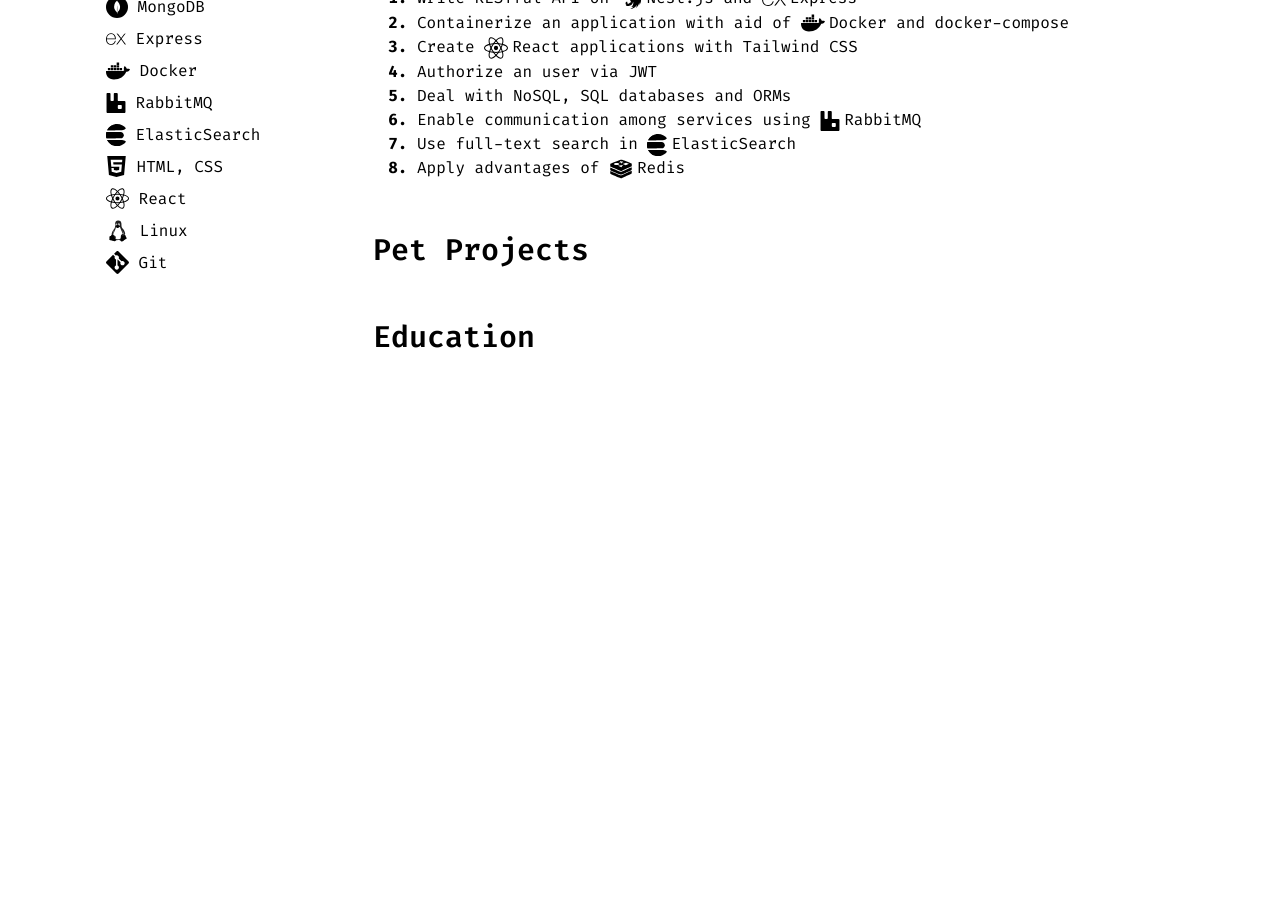
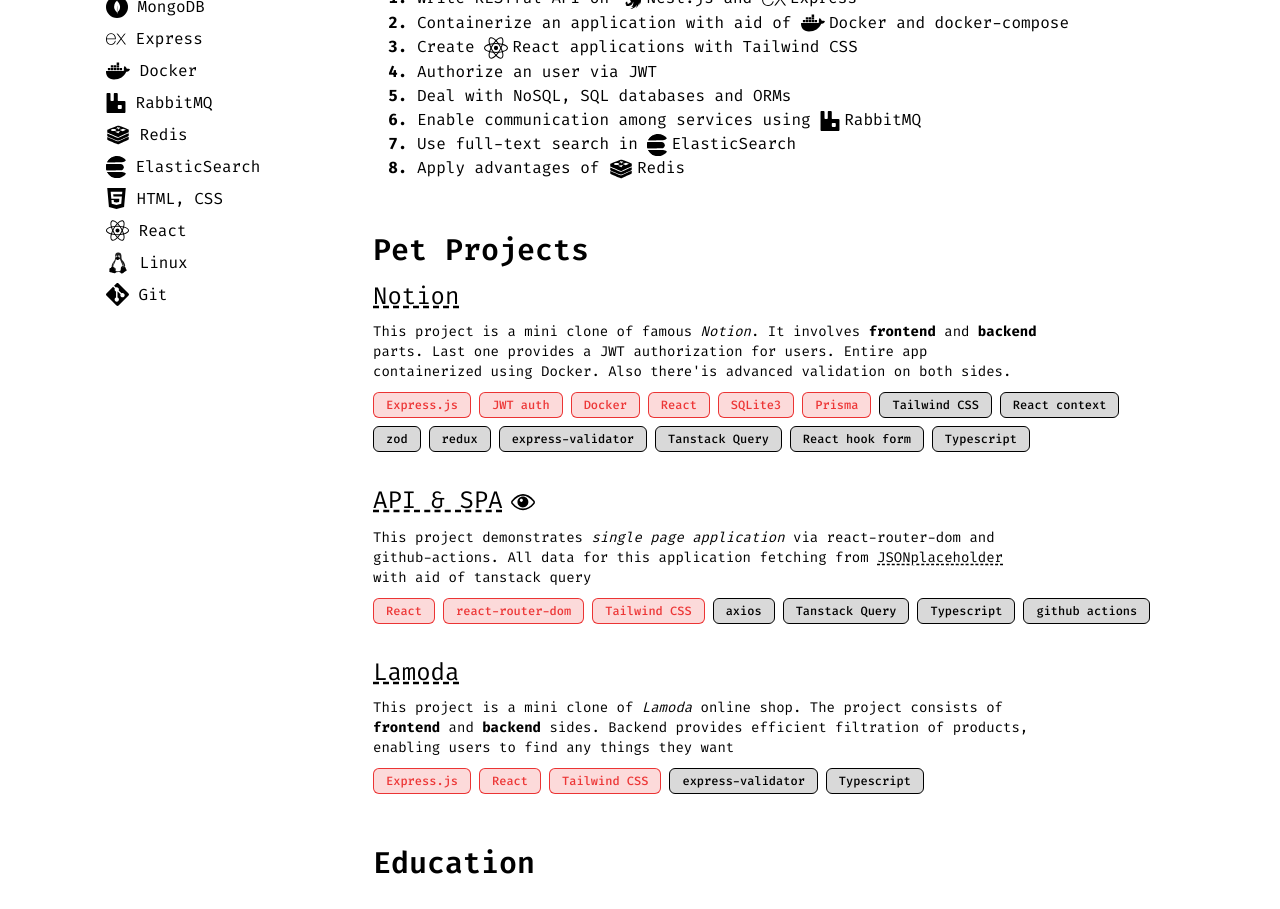
Before and after one commit to Aliph0th/curriculumvitae, a React (Vite) app: page / in a window 1280 px wide. Shown: the part 720-1629 px from the top of the page. Before the commit the page ends 1103 px from the top, so only its background shows below. Built offline with nearby package versions, Linux system fonts and the light colour scheme.

Commit message:
feat: add pet projects

```diff
--- a/index.html
+++ b/index.html
@@ -8,7 +8,7 @@
       <meta name="viewport" content="width=device-width, initial-scale=1.0" />
       <title>Anton Zubkov | CV</title>
    </head>
-   <body>
+   <body class="overflow-x-hidden">
       <div id="root"></div>
       <script type="module" src="/src/main.tsx"></script>
    </body>
--- a/src/components/sections/PetProjects.tsx
+++ b/src/components/sections/PetProjects.tsx
@@ -1,5 +1,8 @@
 import { FC } from 'react';
-import { ANCHORS } from '../../constants';
+import { ANCHORS, PET_PROJECTS } from '../../constants';
+import Badge from '../ui/Badge';
+import Eye from '../../assets/preview.svg?react';
+import Tooltiped from '../ui/Tooltiped';
 
 interface PetProjectsProps {
    className?: string;
@@ -8,8 +11,39 @@
 const PetProjects: FC<PetProjectsProps> = ({ className }) => {
    return (
       <div className={className} id={ANCHORS.PET_PROJECTS.id}>
-         <h3 className="font-semibold text-3xl">Pet Projects</h3>
-         <p></p>
+         <h3 className="font-semibold text-3xl mb-3">Pet Projects</h3>
+         <div>
+            {PET_PROJECTS.map(project => (
+               <div key={project.title} className="mb-8">
+                  <a
+                     href={project.link}
+                     className="transition-all text-2xl underline decoration-dashed hover:text-accent hover:decoration-solid"
+                     target="_blank"
+                     rel="noreferrer"
+                  >
+                     {project.title}
+                  </a>
+                  {project.preview && (
+                     <a href={project.preview} className="ml-2" target="_blank" rel="noreferrer">
+                        <Tooltiped tooltip="View deployment">
+                           <Eye className="w-6 mb-1 hover:fill-accent inline" />
+                        </Tooltiped>
+                     </a>
+                  )}
+                  <p className="text-sm w-10/12 my-2.5">{project.description}</p>
+                  <div className="flex flex-wrap gap-2">
+                     {project.keyTechnologies.map(tech => (
+                        <Badge key={tech} emphasize>
+                           {tech}
+                        </Badge>
+                     ))}
+                     {project.technologies.map(tech => (
+                        <Badge key={tech}>{tech}</Badge>
+                     ))}
+                  </div>
+               </div>
+            ))}
+         </div>
       </div>
    );
 };
--- a/src/components/ui/Badge.tsx
+++ b/src/components/ui/Badge.tsx
@@ -9,7 +9,7 @@
 const Badge: FC<BadgeProps> = ({ className, children, emphasize }) => {
    return (
       <span
-         className={`${className || ''} ${emphasize ? 'bg-accent/15 text-accent/80 border-accent/80' : 'bg-black/15 text-black-700 border-black'} text-xs font-medium px-3 py-1 rounded-md border`}
+         className={`${className || ''} ${emphasize ? 'bg-accent/15 text-accent/80 border-accent/80 hover:bg-accent/25' : 'bg-black/15 hover:bg-black/25 text-black-700 border-black'} transition-all text-xs font-medium px-3 py-1 rounded-md border`}
       >
          {children}
       </span>
--- a/src/components/ui/Tooltiped.tsx
+++ b/src/components/ui/Tooltiped.tsx
@@ -18,7 +18,7 @@
             {children}
          </div>
          {isVisible && (
-            <div className="absolute bottom-full z-40 mb-2 left-1/2 transform -translate-x-1/2 bg-gray-800 text-white text-sm rounded py-1 px-2">
+            <div className="absolute w-max bottom-full z-40 mb-2 left-1/2 transform -translate-x-1/2 bg-gray-800 text-white text-sm rounded py-1 px-2">
                {tooltip}
             </div>
          )}
--- a/src/constants.tsx
+++ b/src/constants.tsx
@@ -14,7 +14,8 @@
 import Mongo from './assets/mongo.svg?react';
 import Postgres from './assets/postgresql.svg?react';
 import Elastic from './assets/elasticsearch.svg?react';
-import { ListItem } from './types';
+import Redis from './assets/redis.svg?react';
+import { ListItem, PetProject } from './types';
 
 export const ANCHORS = {
    ABOUT: {
@@ -98,6 +99,11 @@
       svgHover: 'hover:fill-tech-rabbitmq'
    },
    {
+      title: 'Redis',
+      svg: <Redis className="w-6 fill-inherit" />,
+      svgHover: 'hover:fill-tech-redis'
+   },
+   {
       title: 'ElasticSearch',
       svg: <Elastic className="w-5 brightness-0" />,
       svgHover: '[&>svg]:hover:brightness-100'
@@ -129,3 +135,63 @@
    { title: 'German — A2' },
    { title: 'Russian — native' }
 ];
+
+export const PET_PROJECTS: PetProject[] = [
+   {
+      title: 'Notion',
+      link: 'https://github.com/Aliph0th/notion_clone',
+      description: (
+         <>
+            This project is a mini clone of famous <i>Notion</i>. It involves <strong>frontend</strong> and{' '}
+            <strong>backend</strong> parts. Last one provides a JWT authorization for users. Entire app containerized
+            using Docker. Also there&apos;is advanced validation on both sides.
+         </>
+      ),
+      keyTechnologies: ['Express.js', 'JWT auth', 'Docker', 'React', 'SQLite3', 'Prisma'],
+      technologies: [
+         'Tailwind CSS',
+         'React context',
+         'zod',
+         'redux',
+         'express-validator',
+         'Tanstack Query',
+         'React hook form',
+         'Typescript'
+      ]
+   },
+   {
+      title: 'API & SPA',
+      link: 'https://github.com/Aliph0th/api_spa',
+      preview: 'https://aliph0th.github.io/api_spa/',
+      description: (
+         <>
+            This project demonstrates <i>single page application</i> via react-router-dom and github-actions. All data
+            for this application fetching from{' '}
+            <a
+               href="https://jsonplaceholder.typicode.com/"
+               target="_blank"
+               rel="noreferrer"
+               className="underline underline-offset-2 hover:text-accent decoration-dashed"
+            >
+               JSONplaceholder
+            </a>{' '}
+            with aid of tanstack query
+         </>
+      ),
+      keyTechnologies: ['React', 'react-router-dom', 'Tailwind CSS'],
+      technologies: ['axios', 'Tanstack Query', 'Typescript', 'github actions']
+   },
+   {
+      title: 'Lamoda',
+      link: 'https://github.com/Aliph0th/lamoda',
+      description: (
+         <>
+            This project is a mini clone of <i>Lamoda</i> online shop. The project consists of <strong>frontend</strong>{' '}
+            and <strong>backend</strong> sides. Backend provides efficient filtration of products, enabling users to
+            find any things they want
+         </>
+      ),
+      keyTechnologies: ['Express.js', 'React', 'Tailwind CSS'],
+      technologies: ['express-validator', 'Typescript']
+   }
+];
```
Also changed, not shown: src/types.ts (+9 -0 lines), src/assets/preview.svg (added).
